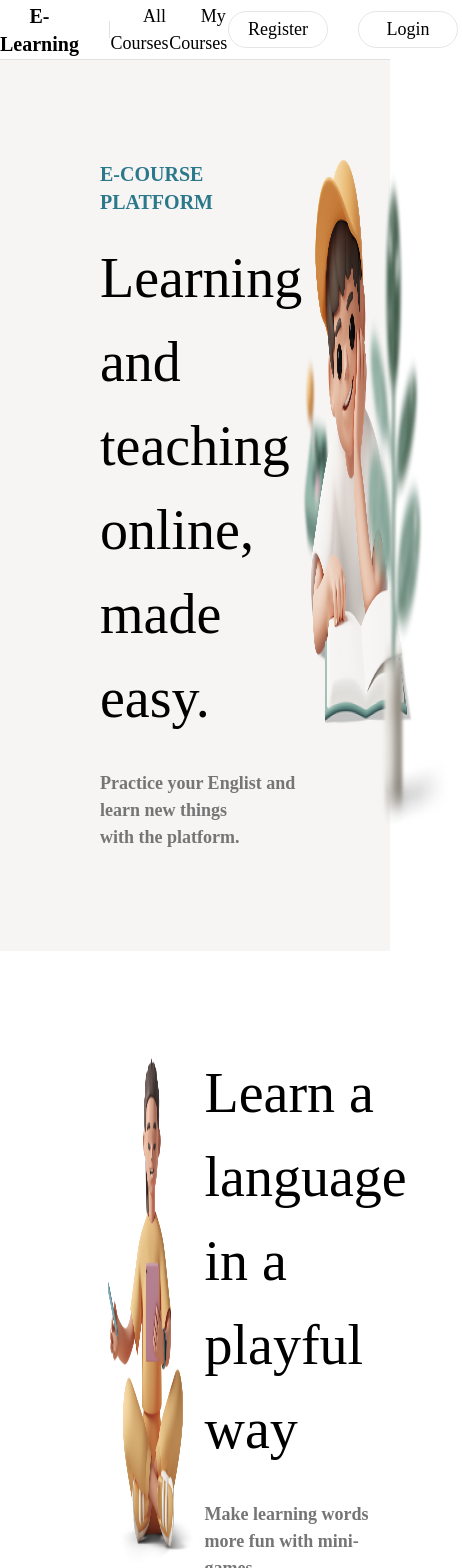
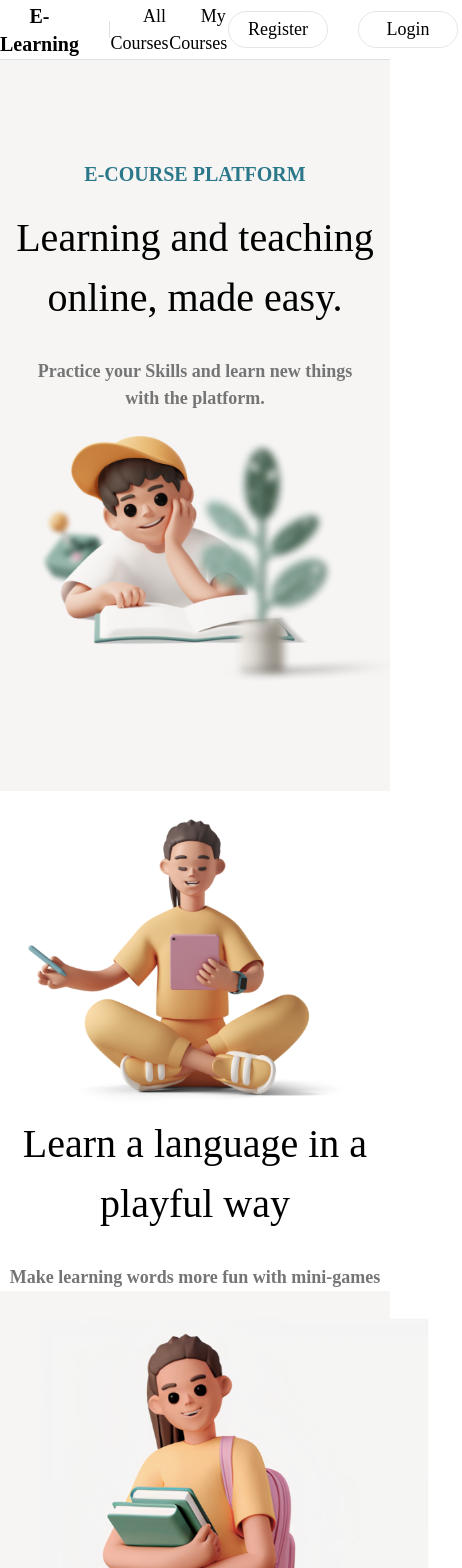
Before and after one commit to NasmeenI/E-COURSE-PLATFORM, a React (Create React App) app in the folder frontend/: page / in a window 390 px wide. Shown: the top 1568 px of the page, 462 px wide, since content can reach past the window. Built offline with nearby package versions, Linux system fonts and the light colour scheme.

Commit message:
edit: mobile breakpoints in homepage

```diff
--- a/frontend/src/views/home/Home.js
+++ b/frontend/src/views/home/Home.js
@@ -1,70 +1,88 @@
+import { useEffect } from "react";
 import Footer from "../../components/footer/Footer";
 import Header from "../../components/header/Header";
 import pic1 from "../home/assets/pic1.png";
 import pic2 from "../home/assets/pic2.png";
 import pic3 from "../home/assets/pic3.png";
 import pic4 from "../home/assets/pic4.png";
+import { useMediaQuery } from "usehooks-ts";
+import HomeBox from "./HomeBox";
 
 export default function Home() {
+  const isMobile = useMediaQuery("(max-width: 768px)");
+
+  useEffect(() => console.log(isMobile), [isMobile]);
+
   return (
     <div>
       <Header />
 
       {/* Card */}
-      <div className=" w-full flex flex-row bg-[#F6F5F4] justify-between mt-[60px] pl-[100px] pt-[100px] pb-[100px]">
-        <div className="flex flex-col">
+      <div
+        className={`w-full flex ${
+          isMobile ? "flex-col" : "flex-row pl-[100px]"
+        } bg-[#F6F5F4] justify-between mt-[60px] pt-[100px] pb-[100px]`}
+      >
+        <div
+          className={`flex flex-col ${
+            isMobile ? "items-center" : "items-start"
+          }`}
+        >
           <span className="text-xl font-secondary text-[#2B788B] font-[700]">
             E-COURSE PLATFORM
           </span>
-          <span className="text-[56px] font-primary text-black mt-[20px]">
+
+          <span
+            className={`${
+              isMobile ? "text-[40px] text-center" : "text-[56px] text-start"
+            } font-primary text-black mt-[20px]`}
+          >
             Learning and teaching online, made easy.
           </span>
-          <span className="text-[18px] font-secondary text-[#757575] mt-[30px] font-bold">
-            Practice your Englist and learn new things <br /> with the platform.
+
+          <span
+            className={`${
+              isMobile ? "text-center" : "text-start"
+            } text-[18px] font-secondary text-[#757575] mt-[30px] font-bold`}
+          >
+            Practice your Skills and learn new things <br /> with the platform.
           </span>
         </div>
 
-        <img src={pic1} alt="pic1" className="w-[55%] items-center"></img>
+        <img
+          src={pic1}
+          alt="pic1"
+          className={`${
+            isMobile ? "w-full mt-6 ml-[10vw]" : "w-[55%]"
+          } items-center`}
+        ></img>
       </div>
 
-      <div className=" w-full flex flex-row bg-white justify-between p-[100px]">
-        <img src={pic2} alt="pic2" className="w-[55%] items-center"></img>
-        <div className="flex flex-col">
-          <span className="text-[56px] font-primary text-black">
-            Learn a language in a playful way
-          </span>
-          <span className="text-[18px] font-secondary text-[#757575] mt-[30px] font-bold">
-            Make learning words more fun with mini-games
-          </span>
-        </div>
-      </div>
+      <HomeBox
+        title="Learn a language in a playful way"
+        description="Make learning words more fun with mini-games"
+        image={pic2}
+        className="bg-white"
+      />
 
-      <div className=" w-full flex flex-row bg-[#F6F5F4] justify-between pt-[100px] px-[100px]">
-        <div className="flex flex-col">
-          <span className="text-[56px] font-primary text-black">
-            Increase your vocabulary
-          </span>
-          <span className="text-[18px] font-secondary text-[#757575] mt-[30px] font-bold">
-            Traditional and new effective approaches to word study
-          </span>
-        </div>
-        <img src={pic3} alt="pic3" className="w-[55%] items-center"></img>
-      </div>
+      <HomeBox
+        title="Increase your vocabulary"
+        description="Traditional and new effective approaches to word study"
+        image={pic3}
+        renderTextFirst
+        className="bg-[#F6F5F4]"
+        imageClassName="ml-[10vw]"
+      />
 
-      <div className=" w-full flex flex-row bg-white justify-between p-[100px]">
-        <img src={pic4} alt="pic4" className="w-[55%] items-center"></img>
-        <div className="flex flex-col">
-          <span className="text-[56px] font-primary text-black">
-            Watch your progress every day
-          </span>
-          <span className="text-[18px] font-secondary text-[#757575] mt-[30px] font-bold">
-            Save statistics on your achievements, words learned, and mistakes
-          </span>
-        </div>
-      </div>
+      <HomeBox
+        title="Watch your progress every day"
+        description="Save statistics on your achievements, words learned, and mistakesy"
+        image={pic4}
+        className="bg-white"
+        imageClassName="ml-[5vw]"
+      />
 
       <Footer />
-
     </div>
   );
 }
--- /dev/null
+++ b/frontend/src/views/home/HomeBox.js
@@ -0,0 +1,59 @@
+import { useMediaQuery } from "usehooks-ts";
+
+export default function HomeBox({
+  image,
+  title,
+  description,
+  renderTextFirst = false,
+  className = "",
+  imageClassName = "",
+}) {
+  const isMobile = useMediaQuery("(max-width: 768px)");
+
+  const renderImage = (
+    <img
+      src={image}
+      alt="pic"
+      className={`${
+        isMobile ? "w-full mt-6" : "w-[55%]"
+      } items-center ${imageClassName}`}
+    ></img>
+  );
+
+  const renderText = (
+    <div className="flex flex-col">
+      <span
+        className={`${
+          isMobile ? "text-[40px] text-center" : "text-[56px] text-start"
+        } font-primary text-black`}
+      >
+        {title}
+      </span>
+      <span
+        className={`text-[18px] ${
+          isMobile ? "text-center" : "text-start"
+        } font-secondary text-[#757575] mt-[30px] font-bold`}
+      >
+        {description}
+      </span>
+    </div>
+  );
+
+  return (
+    <div
+      className={`w-full flex ${
+        isMobile ? "flex-col" : "flex-row p-[100px]"
+      } justify-between ${className}`}
+    >
+      {renderTextFirst && !isMobile ? (
+        <>
+          {renderText} {renderImage}
+        </>
+      ) : (
+        <>
+          {renderImage} {renderText}
+        </>
+      )}
+    </div>
+  );
+}
```
